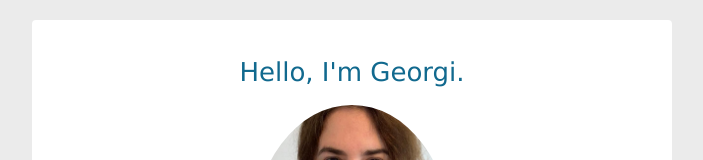
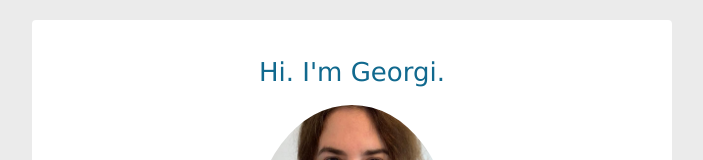
Before and after one commit to GeorgiDS9/profile, a plain HTML site: page index.html in a window 1280 px wide. Shown: the top 160 px of the page, without its empty margins (288-991 px from the left). Drawn offline with Linux system fonts and the light colour scheme.

Commit message:
tweak h1

```diff
--- a/index.html
+++ b/index.html
@@ -11,7 +11,7 @@
 <body>
 <!-- Profile Description -->
   <div class="card-white">
-    <h1>Hello, I'm Georgi.</h1>
+    <h1>Hi. I'm Georgi.</h1>
     <img src="images/profile.jpeg" alt="profile-image">
     <p>A curious full stack web developer who loves to learn and explore!</p>
     <span><i class="fas fa-laptop-code"></i></span>
```
